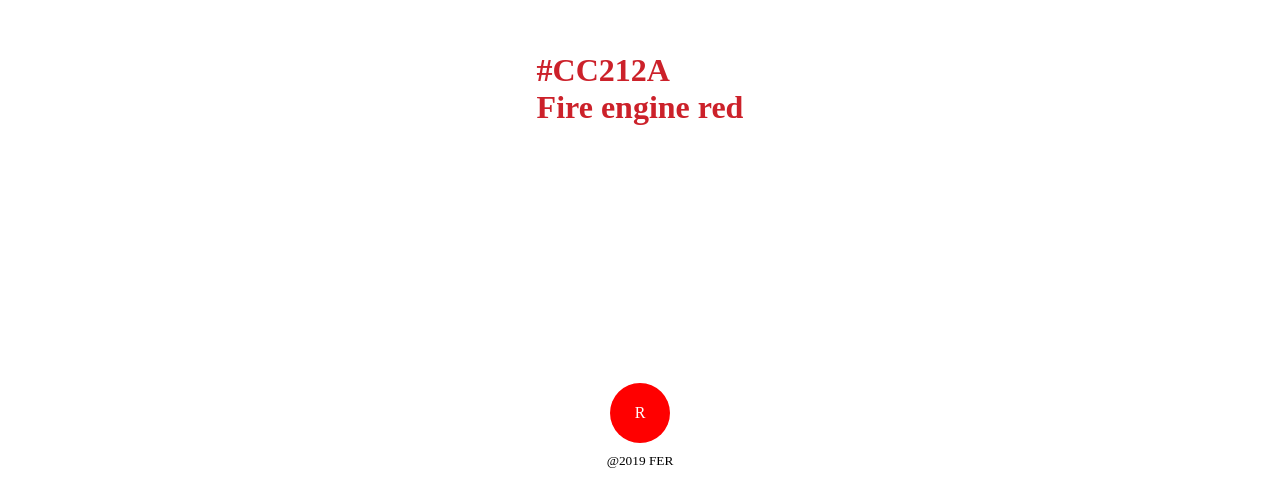
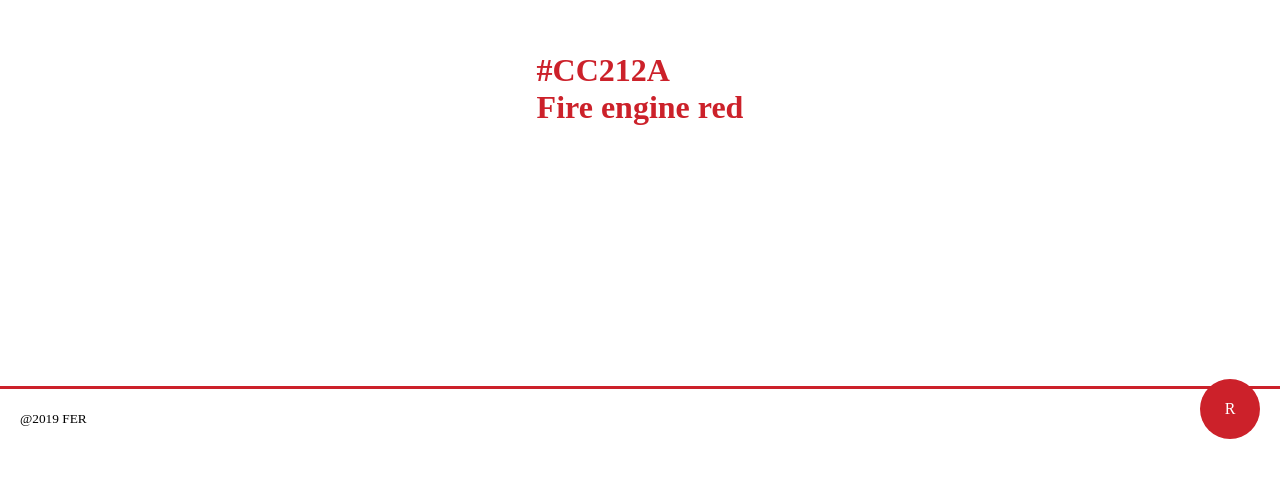
Before and after one commit to Marinadelgado88/Ejercicios-Adalab, a plain HTML site: page modulo1/Repaso 1/index.html in a window 1280 px wide. Shown: the part 311-800 px from the top of the page. Drawn offline with Linux system fonts and the light colour scheme.

Commit message:
add mediaqueries

```diff
--- a/modulo1/Repaso 1/index.html
+++ b/modulo1/Repaso 1/index.html
@@ -16,7 +16,7 @@
    </h1>
     </main>
     <footer class="footer">
-    <p class="logo">R</p>
+    <div class="logo">R</div>
    <small class="copy">@2019 FER</small>
     </footer>
 </html>
--- a/modulo1/Repaso 1/styles/main.css
+++ b/modulo1/Repaso 1/styles/main.css
@@ -11,20 +11,22 @@ box-sizing: border-box;
     display: flex;
     justify-content: center;
     align-items: center;
+    font-family: Semi-bold 600 italic;
 }
+
 .item{
-  color: #cc212a;
-  display: block;
-  font-family: Semi-bold 600 italic;
 
+    display: block;
+    color: #cc212a;
 }
+
 /* FOOTER*/
 
 .footer{
     position: fixed;
     bottom: 0;
     width: 100%;
-    border-top: 3px red;
+    border-top: 3px #cc212a solid;
     display: flex;
     flex-direction: column;
     align-items: center;
@@ -33,7 +35,7 @@ box-sizing: border-box;
 .logo{
     width: 60px;
     height: 60px;
-    background-color: red;
+    background-color: #cc212a;
     border-radius: 50%;
     display: flex;
     justify-content: center;
@@ -48,3 +50,17 @@ top: -20px;
 
 
 }
+
+@media all and (min-width: 768px) {
+.footer {
+flex-direction: row-reverse;
+justify-content: space-between;
+padding: 20px;
+
+}
+
+.logo{
+transform: translate (0, 0);
+
+}
+}
```
